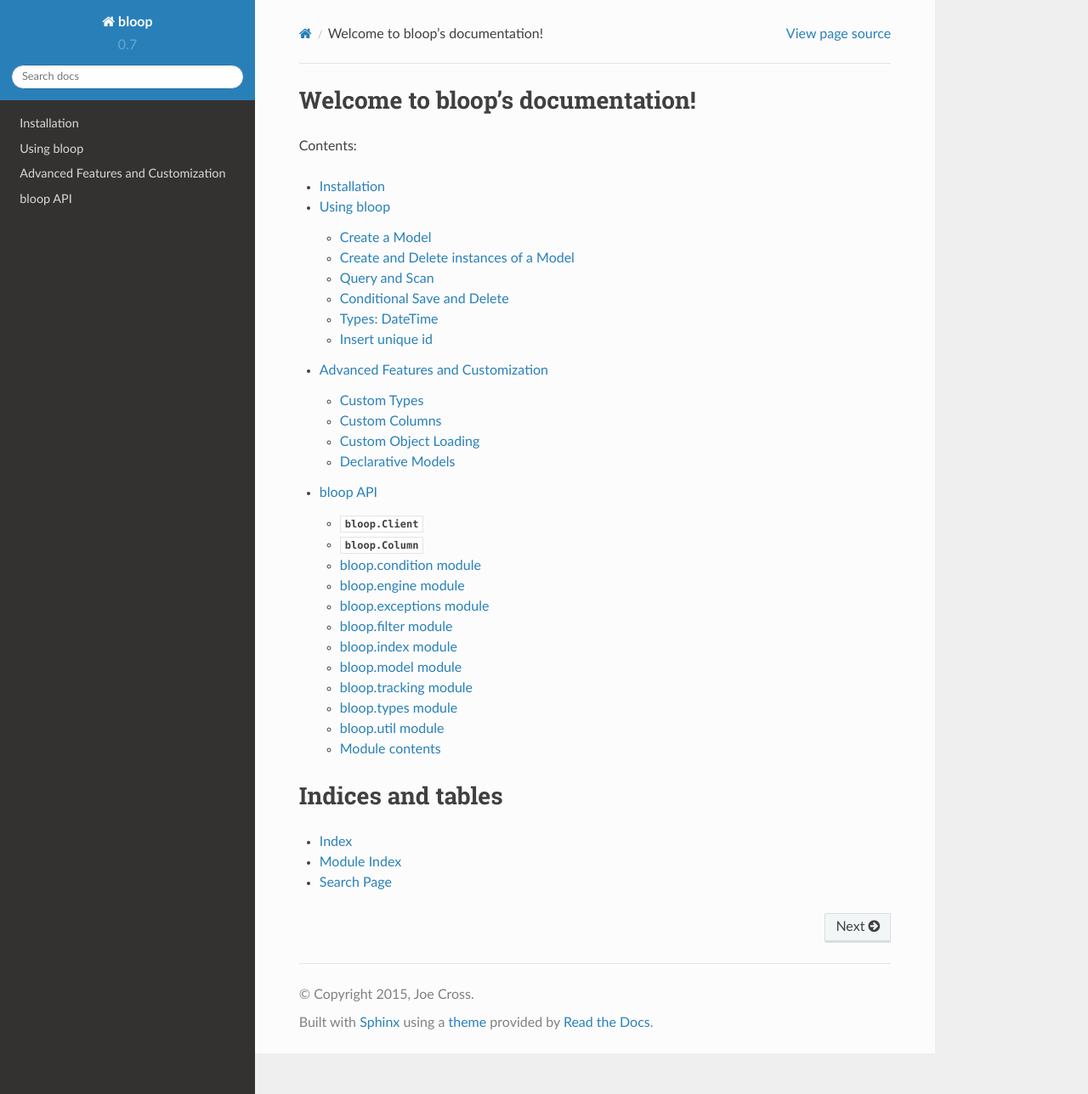
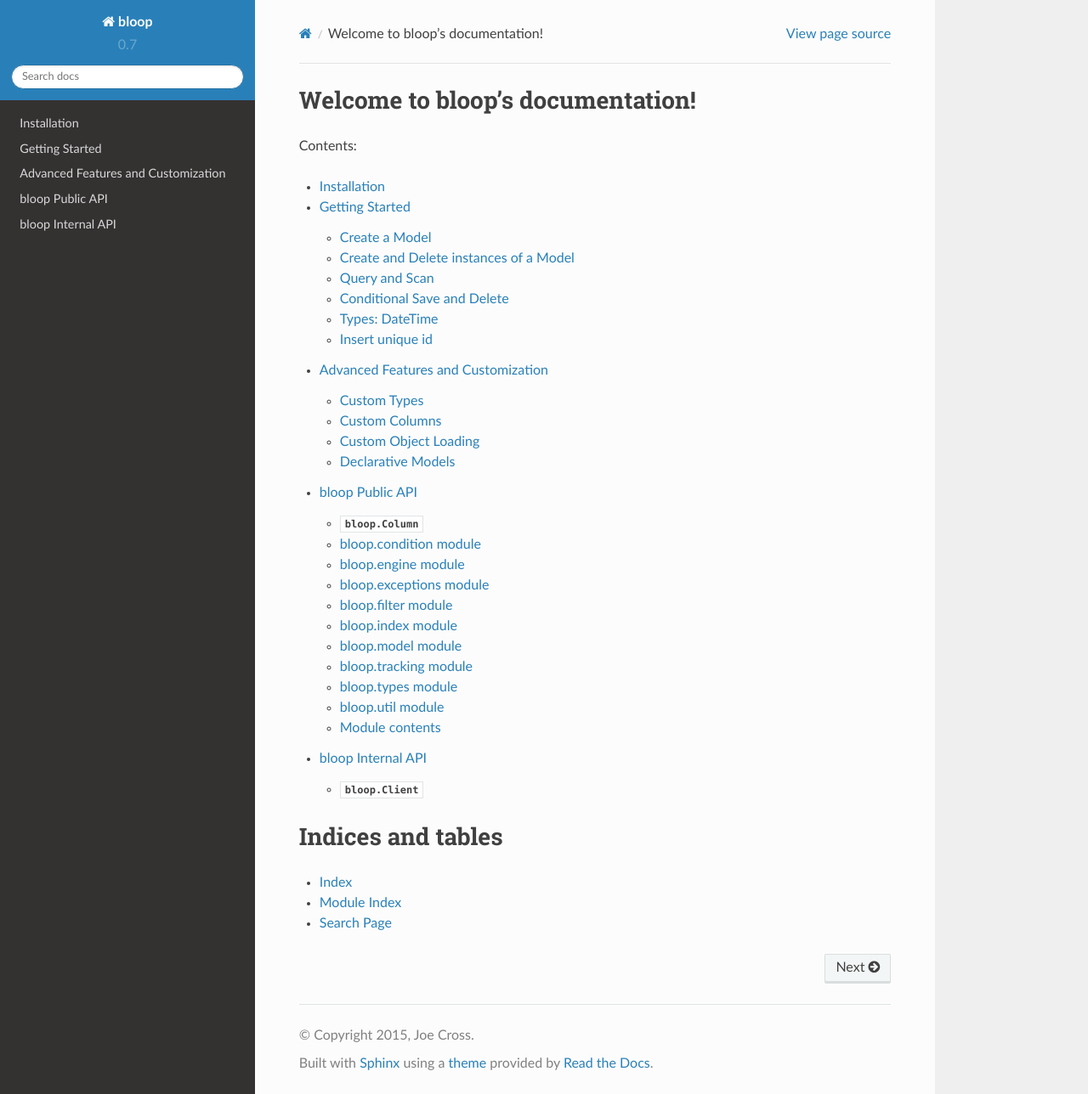
Before and after one commit to numberoverzero/bloop, a Sphinx documentation site: the page built from docs/index.rst, in a window 1280 px wide and 1288 px high. Shown: the whole window at 85% size. Built offline with Sphinx 7.4.7 and the Read the Docs theme 2.0.0, drawn with Linux system fonts in a browser that asks for light colours.

Commit message:
Tweak doc layout, separate public/private api #1, #15

```diff
--- a/docs/using_bloop.rst
+++ b/docs/getting_started.rst
@@ -1,6 +1,6 @@
-=============
-Using bloop
-=============
+===============
+Getting Started
+===============
 
 Create a Model
 --------------
--- a/docs/index.rst
+++ b/docs/index.rst
@@ -12,9 +12,10 @@
    :maxdepth: 2
 
    installation
-   using_bloop
+   getting_started
    advanced_customization
-   bloop
+   public_api
+   internal_api
 
 
 Indices and tables
```
Also changed, not shown: docs/internal_api.rst (added, +18 -0 lines), docs/public_api.rst (renamed from docs/bloop.rst, +10 -7 lines).
